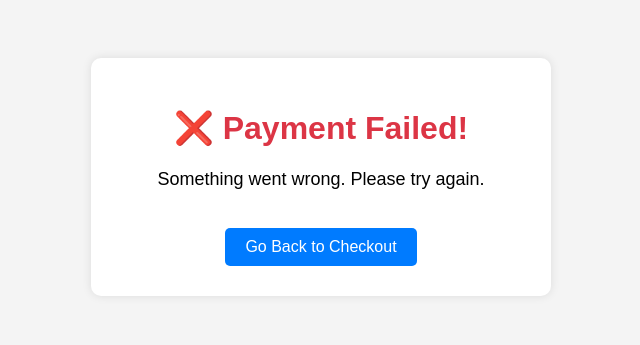
After one commit to sreeharipremanathan/sportix2.0, a Django app: page /payment_failed/ in a window 1280 px wide. The commit adds this page. Shown: the top 345 px of the page, without its empty margins (319-959 px from the left). Run offline with Django 5.2, Linux system fonts and the light colour scheme.

Commit message:
razorpay

```diff
--- a/sportix/app/urls.py
+++ b/sportix/app/urls.py
@@ -26,10 +26,14 @@ urlpatterns=[
     path("update_cart/<int:product_id>/<str:action>/",views.update_cart, name="update_cart"),
     path('contact',views.contact_us),
     path('checkout/', views.checkout, name='checkout'),
-    path('complete_order',views.complete_order),
+    path('complete_order',views.verify_payment_and_complete_order),
     path('order_success',views.order_success),
     path('buy_now/<id>',views.buy_now),
     path('profile',views.user_profile),
     path('update_username',views.update_username),
     path("orders/cancel/<int:order_id>/", cancel_order, name="cancel_order"),
+    path("create_razorpay_order/", create_razorpay_order, name="create_razorpay_order"),
+    path("complete_order/", complete_order, name="complete_order"),
+    path("payment_success/", payment_success, name="payment_success"),
+    path("payment_failed/", payment_failed, name="payment_failed"),
 ]
--- a/sportix/app/views.py
+++ b/sportix/app/views.py
@@ -13,7 +13,7 @@ from datetime import datetime, timedelta
 import razorpay
 from django.http import JsonResponse
 from django.views.decorators.csrf import csrf_exempt
-
+import json
 
 
 # Create your views here.
@@ -322,21 +322,70 @@ def contact_us(request):
 
 
 
+# working good
+# def checkout(request):
+#     user = request.user
+#     cart = request.session.get("cart", {}).copy()  # Copy cart session to avoid unwanted clearing
+#     buy_now = request.session.get("buy_now", None)
+
+#     # Don't remove "buy_now" or "cart" in checkout, handle them separately in complete_order
+
+#     saved_addresses = request.session.get("saved_addresses", [])
+
+#     if request.method == "POST":
+#         selected_address = request.POST.get("selected_address")
+#         new_address = request.POST.get("new_address")
+
+#         # Choose address (prioritizing new_address if provided)
+#         address = new_address if new_address else selected_address
+#         if not address:
+#             messages.error(request, "Please enter or select an address.")
+#             return redirect("checkout")
+
+#         if new_address and new_address not in saved_addresses:
+#             saved_addresses.append(new_address)
+#             request.session["saved_addresses"] = saved_addresses
+
+#         request.session["checkout_address"] = address
+#         request.session.modified = True
+#         return redirect(complete_order)
+
+#     # Handling "Buy Now" separately without clearing the cart
+#     if buy_now:
+#         products = [buy_now]
+#         total_price = float(buy_now["price"])
+#     else:
+#         products = cart.values()
+#         total_price = sum(float(item["price"]) * item["quantity"] for item in cart.values())
+
+#     expected_delivery = (datetime.now() + timedelta(days=7)).strftime("%B %d, %Y")
+
+#     context = {
+#         "products": products,
+#         "total_price": total_price,
+#         "expected_delivery": expected_delivery,
+#         "saved_addresses": saved_addresses,
+#     }
+#     print("SESSION DATA:", request.session.get("buy_now"))
+#     return render(request, "user/checkout.html", context)
+
 
 def checkout(request):
     user = request.user
-    cart = request.session.get("cart", {}).copy()  # Copy cart session to avoid unwanted clearing
+    cart = request.session.get("cart", {}).copy()
     buy_now = request.session.get("buy_now", None)
+    saved_addresses = request.session.get("saved_addresses", [])
 
-    # Don't remove "buy_now" or "cart" in checkout, handle them separately in complete_order
-
-    saved_addresses = request.session.get("saved_addresses", [])
+    # Choose only one: Buy Now or Cart
+    if "buy_now" in request.session and cart:
+        request.session.pop("buy_now", None)
+    elif "cart" in request.session and buy_now:
+        request.session.pop("cart", None)
 
     if request.method == "POST":
         selected_address = request.POST.get("selected_address")
         new_address = request.POST.get("new_address")
 
-        # Choose address (prioritizing new_address if provided)
         address = new_address if new_address else selected_address
         if not address:
             messages.error(request, "Please enter or select an address.")
@@ -348,9 +397,9 @@ def checkout(request):
 
         request.session["checkout_address"] = address
         request.session.modified = True
-        return redirect(complete_order)
+        return redirect(verify_payment_and_complete_order)
 
-    # Handling "Buy Now" separately without clearing the cart
+    # Determine total price
     if buy_now:
         products = [buy_now]
         total_price = float(buy_now["price"])
@@ -362,57 +411,130 @@ def checkout(request):
 
     context = {
         "products": products,
-        "total_price": total_price,
+        "total_price": total_price,  # 🔥 Pass total price for Razorpay
         "expected_delivery": expected_delivery,
         "saved_addresses": saved_addresses,
+        "razorpay_key": settings.RAZORPAY_KEY_ID,  # 🔥 Pass Razorpay Key
     }
-    print("SESSION DATA:", request.session.get("buy_now"))
+
     return render(request, "user/checkout.html", context)
 
 
-def complete_order(request):
-    address = request.session.get("checkout_address")
+@csrf_exempt
+def verify_payment_and_complete_order(request):  # 🔥 Renamed to avoid conflict
+    if request.method == "POST":
+        razorpay_payment_id = request.POST.get("razorpay_payment_id")
+        razorpay_order_id = request.POST.get("razorpay_order_id")
+        razorpay_signature = request.POST.get("razorpay_signature")
 
-    if not address:
-        return redirect(checkout)
+        address = request.session.get("checkout_address")
+        buy_now = request.session.get("buy_now", None)
+        cart = request.session.get("cart", {})
 
-    buy_now = request.session.get("buy_now", None)
-    cart = request.session.get("cart", {})
+        if not address:
+            return redirect("checkout")
 
-    print(f"BUY NOW: {buy_now}")  # Debugging
-    print(f"CART CONTENTS: {cart}")  # Debugging
+        # Verify Razorpay Payment
+        client = razorpay.Client(auth=(settings.RAZORPAY_KEY_ID, settings.RAZORPAY_KEY_SECRET))
+        try:
+            client.utility.verify_payment_signature({
+                "razorpay_order_id": razorpay_order_id,
+                "razorpay_payment_id": razorpay_payment_id,
+                "razorpay_signature": razorpay_signature,
+            })
+        except razorpay.errors.SignatureVerificationError:
+            return redirect("payment_failed")
 
-    if buy_now:
-        # 🛠 Process only Buy Now order and ignore cart
-        Order.objects.create(
-            user=request.user,
-            product_id=buy_now["id"],
-            quantity=buy_now["quantity"],
-            total_price=buy_now["price"],
-            address=address,
-        )
-        request.session.pop("buy_now", None)  # ✅ Clear Buy Now after order
-        request.session.pop("checkout_address", None)
-        request.session.modified = True
-        return redirect(order_success)  # ✅ Immediately return, don't process cart!
-
-    elif cart:
-        # 🛠 Process Cart order only if Buy Now is not present
-        for product_id, item in cart.items():
+        # Create Order in Database
+        if buy_now:
             Order.objects.create(
                 user=request.user,
-                product_id=product_id,
-                quantity=item["quantity"],
-                total_price=item["price"] * item["quantity"],
+                product_id=buy_now["id"],
+                quantity=buy_now["quantity"],
+                total_price=buy_now["price"],
                 address=address,
             )
-        request.session.pop("cart", None)  # ✅ Clear Cart after order
+        elif cart:
+            for product_id, item in cart.items():
+                Order.objects.create(
+                    user=request.user,
+                    product_id=product_id,
+                    quantity=item["quantity"],
+                    total_price=item["price"] * item["quantity"],
+                    address=address,
+                )
 
-    request.session.pop("checkout_address", None)
-    request.session.modified = True
+        # Clear Session after Order is Placed
+        request.session.pop("checkout_address", None)
+        request.session.pop("buy_now", None)
+        request.session.pop("cart", None)
+        request.session.modified = True
 
-    return redirect(order_success)
+        return redirect("payment_success")
 
+@csrf_exempt
+def complete_order(request):
+    if request.method == "POST":
+        data = json.loads(request.body)  # ✅ This ensures JSON handling
+        razorpay_payment_id = data.get("razorpay_payment_id")
+        razorpay_order_id = data.get("razorpay_order_id")
+        razorpay_signature = data.get("razorpay_signature")
+
+
+# @csrf_exempt
+# def complete_order(request):
+#     if request.method == "POST":
+#         razorpay_payment_id = request.POST.get("razorpay_payment_id")
+#         razorpay_order_id = request.POST.get("razorpay_order_id")
+#         razorpay_signature = request.POST.get("razorpay_signature")
+
+#         address = request.session.get("checkout_address")
+#         buy_now = request.session.get("buy_now", None)
+#         cart = request.session.get("cart", {})
+
+#         if not address:
+#             return redirect("checkout")
+
+#         # Verify Razorpay Payment
+#         client = razorpay.Client(auth=(settings.RAZORPAY_KEY_ID, settings.RAZORPAY_KEY_SECRET))
+#         try:
+#             client.utility.verify_payment_signature({
+#                 "razorpay_order_id": razorpay_order_id,
+#                 "razorpay_payment_id": razorpay_payment_id,
+#                 "razorpay_signature": razorpay_signature,
+#             })
+#         except razorpay.errors.SignatureVerificationError:
+#             return redirect("payment_failed")
+
+#         # Create Order in Database
+#         if buy_now:
+#             Order.objects.create(
+#                 user=request.user,
+#                 product_id=buy_now["id"],
+#                 quantity=buy_now["quantity"],
+#                 total_price=buy_now["price"],
+#                 address=address,
+#             )
+#         elif cart:
+#             for product_id, item in cart.items():
+#                 Order.objects.create(
+#                     user=request.user,
+#                     product_id=product_id,
+#                     quantity=item["quantity"],
+#                     total_price=item["price"] * item["quantity"],
+#                     address=address,
+#                 )
+
+#         # Clear Session after Order is Placed
+#         request.session.pop("checkout_address", None)
+#         request.session.pop("buy_now", None)
+#         request.session.pop("cart", None)
+#         request.session.modified = True
+
+#         return redirect("payment_success")
+
+
+# working good
 # def complete_order(request):
 #     address = request.session.get("checkout_address")
 
@@ -420,32 +542,42 @@ def complete_order(request):
 #         return redirect(checkout)
 
 #     buy_now = request.session.get("buy_now", None)
-#     cart = request.session.get("cart", {}).copy()
+#     cart = request.session.get("cart", {})
+
+#     print(f"BUY NOW: {buy_now}")  # Debugging
+#     print(f"CART CONTENTS: {cart}")  # Debugging
 
 #     if buy_now:
+#         # 🛠 Process only Buy Now order and ignore cart
 #         Order.objects.create(
 #             user=request.user,
 #             product_id=buy_now["id"],
-#             quantity=1,
+#             quantity=buy_now["quantity"],
 #             total_price=buy_now["price"],
 #             address=address,
 #         )
-#         request.session.pop("buy_now", None)  # Remove only Buy Now, keep cart!
-#     else:
+#         request.session.pop("buy_now", None)  # ✅ Clear Buy Now after order
+#         request.session.pop("checkout_address", None)
+#         request.session.modified = True
+#         return redirect(order_success)  # ✅ Immediately return, don't process cart!
+
+#     elif cart:
+#         # 🛠 Process Cart order only if Buy Now is not present
 #         for product_id, item in cart.items():
 #             Order.objects.create(
 #                 user=request.user,
 #                 product_id=product_id,
 #                 quantity=item["quantity"],
-#                 total_price=item["quantity"] * item["price"],
+#                 total_price=item["price"] * item["quantity"],
 #                 address=address,
 #             )
-#         request.session.pop("cart", None)  # Clear cart only if using cart checkout
+#         request.session.pop("cart", None)  # ✅ Clear Cart after order
 
 #     request.session.pop("checkout_address", None)
 #     request.session.modified = True
 
 #     return redirect(order_success)
+
 
 
 def order_success(request):
@@ -527,3 +659,25 @@ def cancel_order(request, order_id):
         messages.error(request, "You can only cancel orders within 2 days.")
 
     return redirect(user_profile)
+
+
+def create_razorpay_order(request):
+    if request.method == "POST":
+        try:
+            data = json.loads(request.body)
+            amount = int(float(data["amount"]) * 100)  # Convert to paisa
+
+            client = razorpay.Client(auth=(settings.RAZORPAY_KEY_ID, settings.RAZORPAY_KEY_SECRET))
+            razorpay_order = client.order.create(
+                {"amount": amount, "currency": "INR", "payment_capture": "1"}
+            )
+
+            return JsonResponse({"id": razorpay_order["id"], "amount": amount})
+        except Exception as e:
+            return JsonResponse({"error": str(e)}, status=400)
+
+def payment_success(request):
+    return render(request, "user/payment_success.html")
+
+def payment_failed(request):
+    return render(request, "user/payment_failed.html")
--- /dev/null
+++ b/sportix/templates/user/payment_failed.html
@@ -0,0 +1,49 @@
+<!DOCTYPE html>
+<html lang="en">
+<head>
+    <meta charset="UTF-8">
+    <meta name="viewport" content="width=device-width, initial-scale=1.0">
+    <title>Payment Failed</title>
+    <style>
+        body {
+            font-family: Arial, sans-serif;
+            text-align: center;
+            padding: 50px;
+            background-color: #f4f4f4;
+        }
+        .container {
+            background: #fff;
+            padding: 30px;
+            border-radius: 10px;
+            box-shadow: 0 0 10px rgba(0, 0, 0, 0.1);
+            max-width: 400px;
+            margin: auto;
+        }
+        h1 {
+            color: #dc3545;
+        }
+        p {
+            font-size: 18px;
+        }
+        a {
+            display: inline-block;
+            margin-top: 20px;
+            text-decoration: none;
+            background: #007bff;
+            color: white;
+            padding: 10px 20px;
+            border-radius: 5px;
+        }
+        a:hover {
+            background: #0056b3;
+        }
+    </style>
+</head>
+<body>
+    <div class="container">
+        <h1>❌ Payment Failed!</h1>
+        <p>Something went wrong. Please try again.</p>
+        <a href="../../checkout">Go Back to Checkout</a>
+    </div>
+</body>
+</html>
```
Also changed, not shown: sportix/templates/user/checkout.html (+51 -4 lines), sportix/templates/user/payment_success.html (added, +49 -0 lines), sportix/db.sqlite3.
